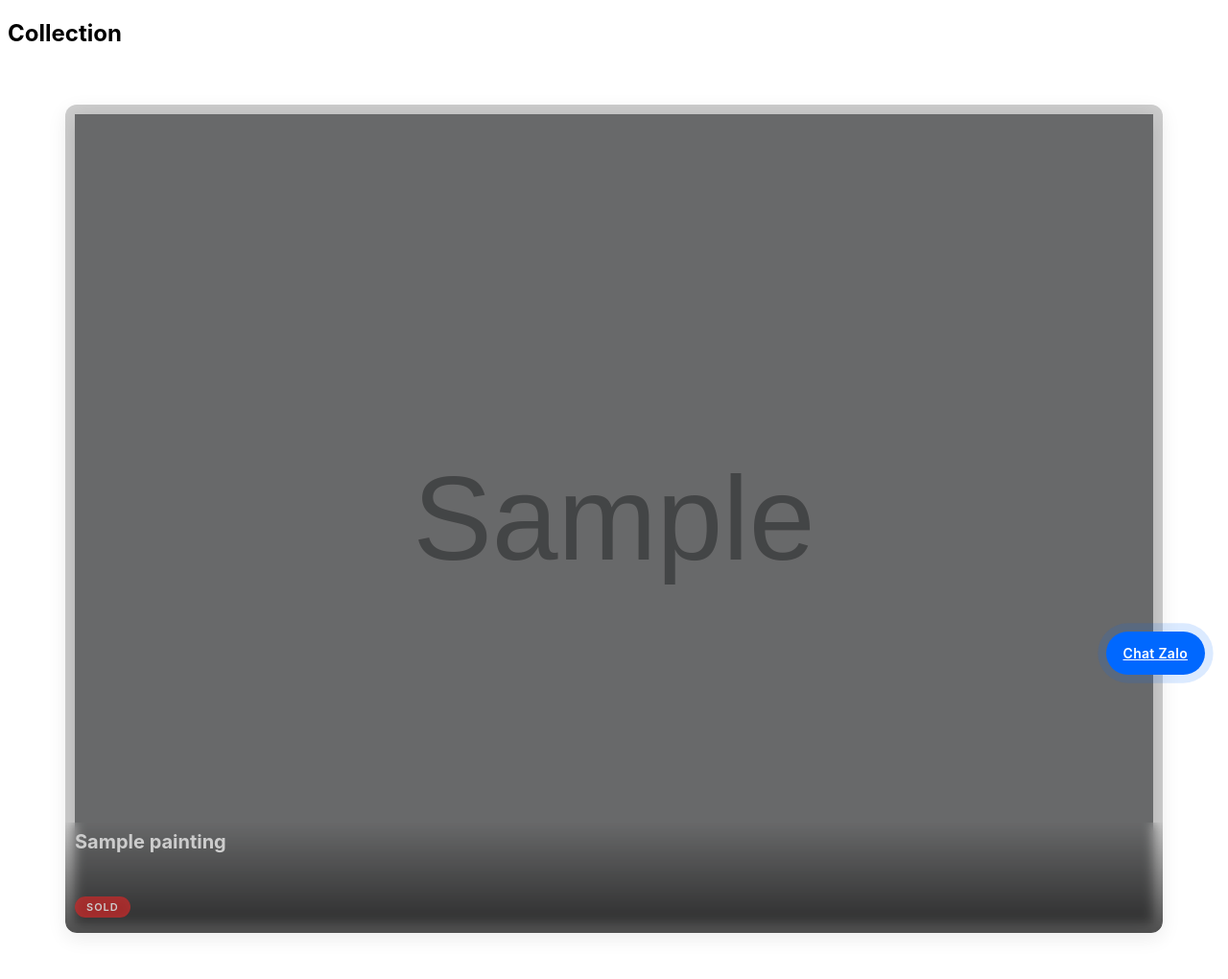
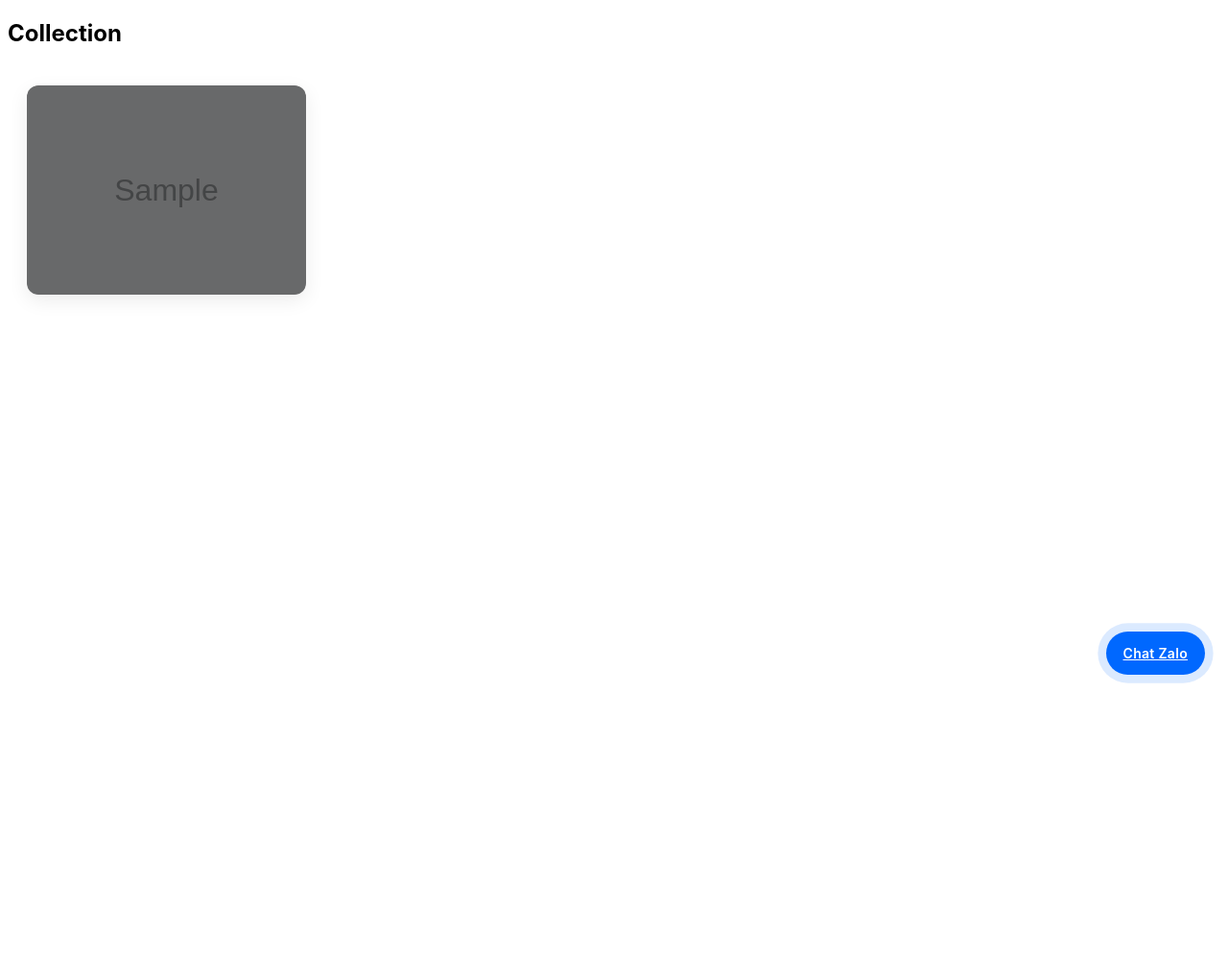
Before and after one commit to voanhkiet/painting-site, a Flask app: page /gallery in a window 1280 px wide. Shown: the part 73-1093 px from the top of the page at 96% size. After the commit the page ends 785 px from the top, so only its background shows below. Run offline with Flask 3, Linux system fonts and the light colour scheme; tables that the repository leaves empty hold one stand-in row (values such as "Sample post"); grey boxes marked "Sample" are stand-in pictures.

Commit message:
like pinterest

```diff
--- a/static/css/style.css
+++ b/static/css/style.css
@@ -101,34 +101,55 @@ body {
 }
 /* GALLERY */
 .gallery {
-    display: grid;
-    grid-template-columns: repeat(auto-fit, minmax(250px, 1fr));
-    gap: 20px;
-    padding: 40px 60px;
+    column-count: 4;
+    column-gap: 20px;
+    padding: 20px;
+
+    max-width: 1400px;
+    margin: 0 auto;
 }
 
 .card {
-    position: relative;
-    overflow: hidden;
-    border-radius: 12px;
-    box-shadow: 0 6px 20px rgba(0,0,0,0.08);
-    transition: transform 0.35s ease, box-shadow 0.3s ease;
-    cursor: pointer;
-    background: #fff;
-    padding: 10px;
+   break-inside: avoid;
+   margin-bottom: 20px;
+   position: relative;
+
+   border-radius: 12px;
+   overflow: hidden;
+
+   background: #fff;
+
+   box-shadow: 0 6px 20px rgba(0,0,0,0.08);
+   transition: all 0.3s ease;
 }
 
 .card img {
-    width: 100%;
-    display: block;
-    height: 250px;
-    object-fit: contain;
+   width: 100%;
+   height: auto;
+   display: block;
 
-    background: #f5f5f5;   /* 🔥 soft gallery look */
+    border-radius: 10px;
 
-    transition: transform 0.4s ease, filter 0.3s ease;
-    filter: contrast(1.05) saturate(1.05);
-    box-shadow: 0 4px 20px rgba(0,0,0,0.15);
+   transition: transform 0.4s ease;
+
+}
+
+@media (max-width: 1024px) {
+    .gallery{
+        column-count: 3;
+    }
+}
+
+@media (max-width: 768px){
+    .gallery{
+        column-count: 2;
+    }
+}
+
+@media (max-width: 480px) {
+    .gallery {
+        column-count: 1;
+    }
 }
 .card.sold img {
     filter: grayscale(80%) brightness(0.6) contrast(0.9);
@@ -141,7 +162,7 @@ body {
 }
 
 .card:hover img {
-    transform: scale(1.05);
+    transform: scale(1.03);
 }
 
 /* OVERLAY */
@@ -186,14 +207,16 @@ nav a {
 
     background: linear-gradient(
         to top,
-        rgba(0,0,0,0.6),
+        rgba(0,0,0,0.55),
         transparent
     );
 
     color: white;
     font-size: 14px;
 
-    backdrop-filter: blur(6px);
+    opacity: 0;
+    transform: translateY(10px);
+    transition: 0.3s ease;
 }
 .overlay h3 {
     font-size: 18px;
@@ -204,6 +227,10 @@ nav a {
     opacity: 0;
     transform: translateY(10px);
     transition: 0.3s;
+}
+.card:hover .overlay {
+    opacity: 1;
+    transform: translateY(0);
 }
 
 .card:hover .overlay p {
```
